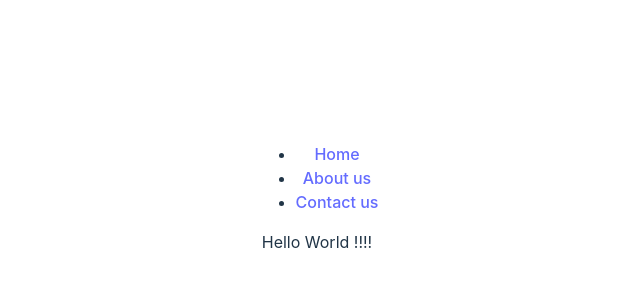
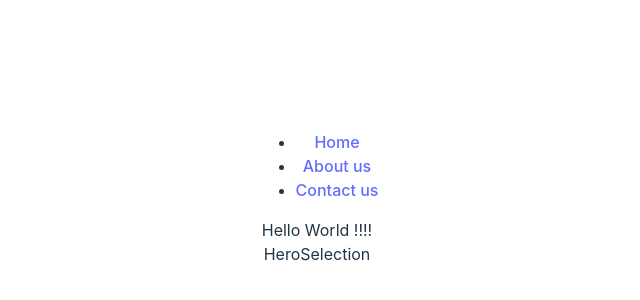
Before and after one commit to Dhruvish0146/exp_3, a React (Vite) app: page / in a window 1280 px wide. Shown: the part 210-510 px from the top of the page, without its empty margins (323-963 px from the left). Built offline with nearby package versions, Linux system fonts and the light colour scheme.

Commit message:
Add HeroSelection

```diff
--- a/src/App.jsx
+++ b/src/App.jsx
@@ -1,4 +1,5 @@
 import './App.css'
+import HeroSelection from './components/HeroSelection'
 import Navbar from './components/Navbar'
 
 function App() {
@@ -8,6 +9,7 @@
       <div>
       <Navbar/>
         Hello World !!!!
+        <HeroSelection/>
       </div>
     </>
   )
--- /dev/null
+++ b/src/components/HeroSelection.jsx
@@ -0,0 +1,9 @@
+import React from 'react'
+
+const HeroSelection = () => {
+  return (
+    <div>HeroSelection</div>
+  )
+}
+
+export default HeroSelection
```
